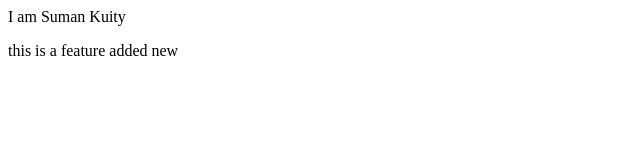
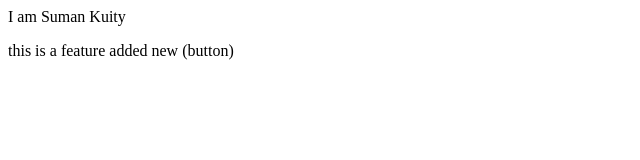
Before and after one commit to sumankuity68-debug/LocalRepo, a plain HTML site: page index.html in a window 1280 px wide. Shown: the full height of the page, 0-640 px from the left. Drawn offline with Linux system fonts and the light colour scheme.

Commit message:
add button

```diff
--- a/index.html
+++ b/index.html
@@ -1,2 +1,2 @@
 <p>I am Suman Kuity</p>
-<p>this is a feature added new</p>
+<p>this is a feature added new (button)</p>
```
